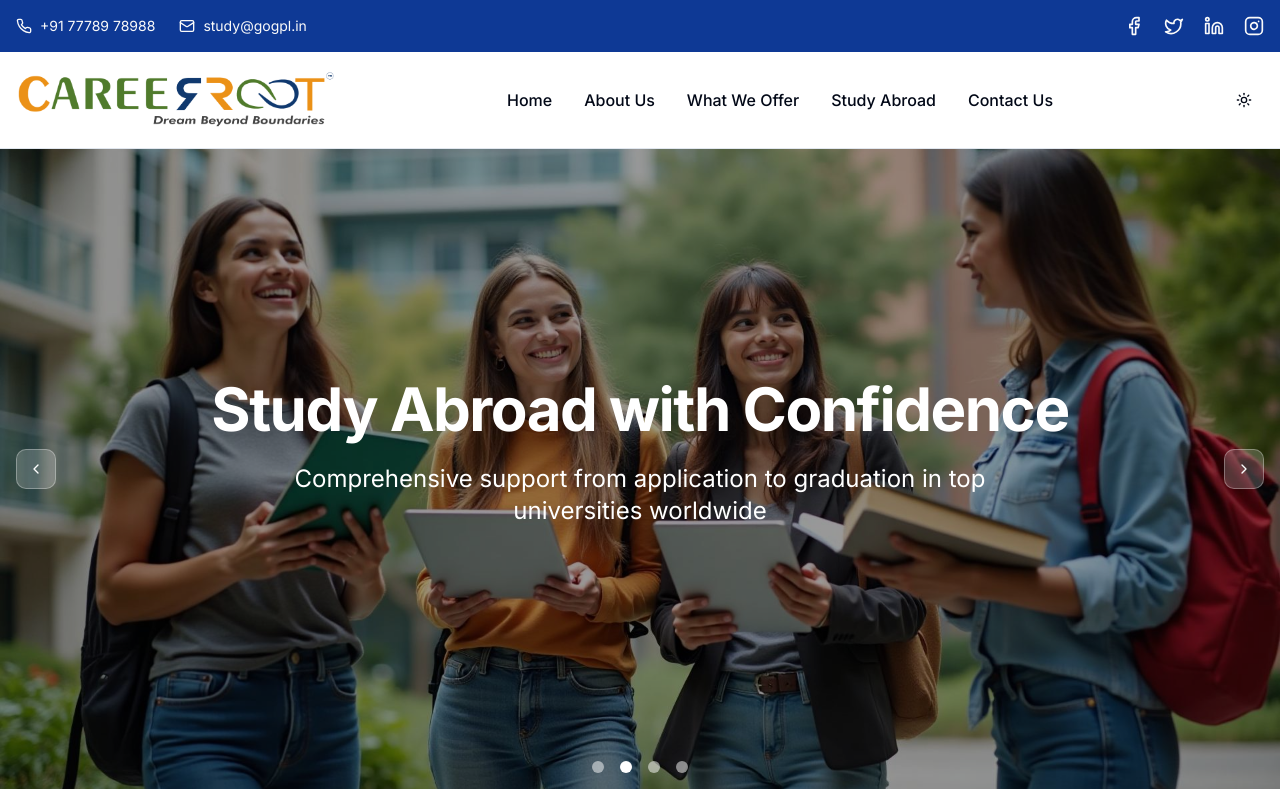
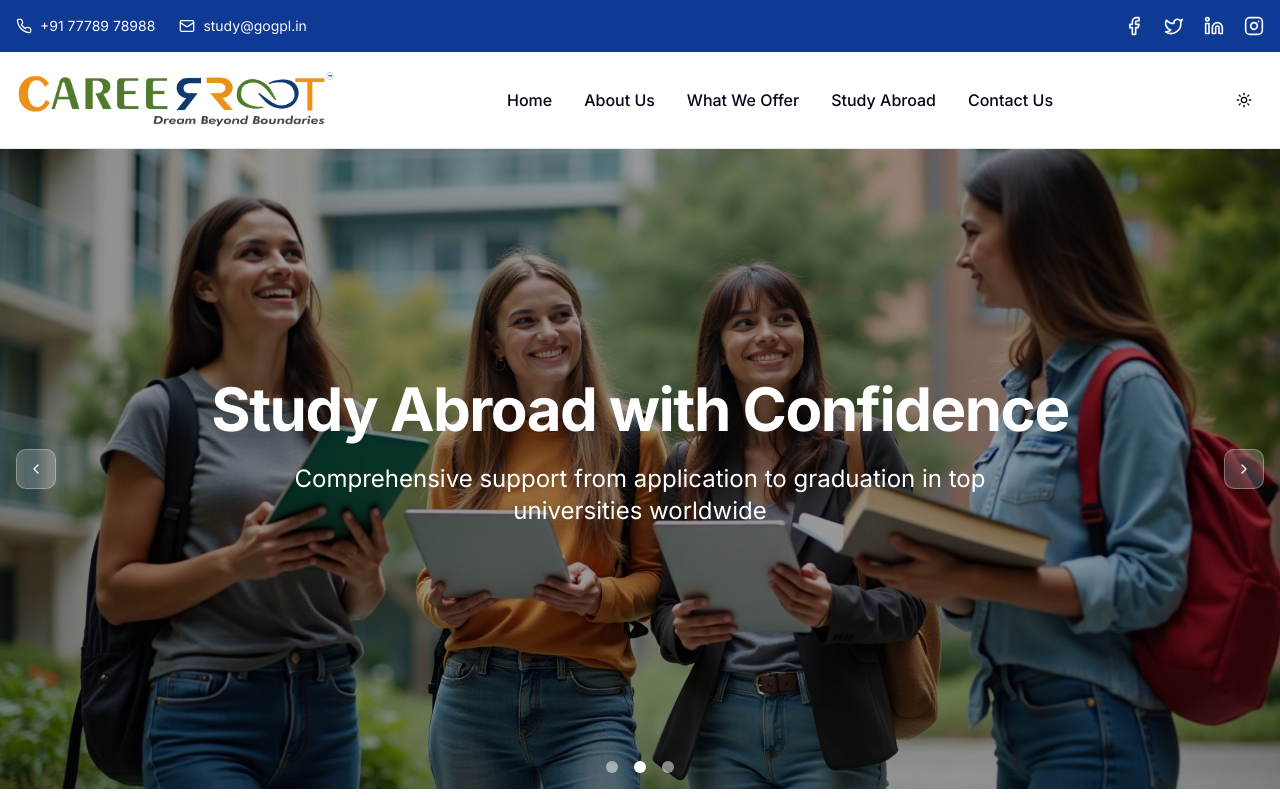
Before and after one commit to devdixit-dev/career-root-rebuild, a React (Vite) app: page / in a window 1280 px wide. Shown: the top 800 px of the page. Built offline with nearby package versions, Linux system fonts and the light colour scheme.

Commit message:
remove: 1 slide of recruitment

```diff
--- a/src/components/hero-slider.tsx
+++ b/src/components/hero-slider.tsx
@@ -25,12 +25,6 @@ const slides = [
     title: "Professional Career Consultation",
     subtitle: "Personalized career guidance and consultation services for your professional growth",
   },
-  {
-    id: 4,
-    image: heroImage4,
-    title: "International Recruitment Solutions",
-    subtitle: "Connecting talented professionals with global career opportunities",
-  }
 ]
 
 export function HeroSlider() {
```
